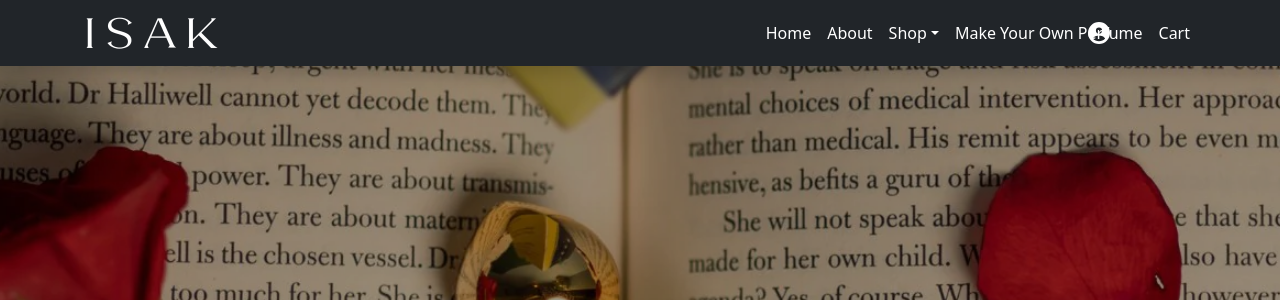
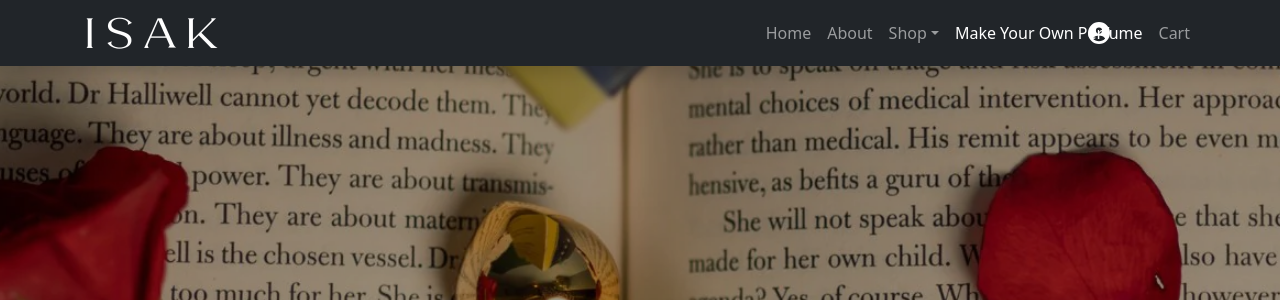
Before and after one commit to Diveesh-04/Major_project, a Django app: page /category/1/ in a window 1280 px wide. Shown: the top 300 px of the page. Run offline with Django 5.2, Linux system fonts and the light colour scheme; data comes from the database, SQL or seed files in the repository; both versions use the stored data as it was after the commit; some libraries are stand-ins or nearby versions.

Commit message:
final changes

```diff
--- a/store/templates/store/base.html
+++ b/store/templates/store/base.html
@@ -24,13 +24,13 @@
             <div class="collapse navbar-collapse" id="navbarNav">
                 <ul class="navbar-nav ms-auto">
                     <li class="nav-item">
-                        <a class="nav-link text-white" href="{% url 'home' %}">Home</a>
+                        <a class="nav-link" href="{% url 'home' %}">Home</a>
                     </li>
                     <li class="nav-item">
-                        <a class="nav-link text-white" href="{% url 'about' %}">About</a>
+                        <a class="nav-link " href="{% url 'about' %}">About</a>
                     </li>
                     <li class="nav-item dropdown">
-                        <a class="nav-link dropdown-toggle" style="color: white;" href="#" id="navbarDropdownMenuLink" role="button" data-bs-toggle="dropdown" aria-expanded="false">
+                        <a class="nav-link dropdown-toggle"  href="#" id="navbarDropdownMenuLink" role="button" data-bs-toggle="dropdown" aria-expanded="false">
                             Shop
                         </a>
                         <ul class="dropdown-menu" aria-labelledby="navbarDropdownMenuLink">
@@ -42,12 +42,12 @@
                     </li>
                     </li>
                     <li class="nav-item">
-                        <a class="nav-link" href="{% url 'product_detail' 10 %}" style="color: white;">
+                        <a class="nav-link" href="{% url 'product_detail' 32 %}" style="color: white;">
                             Make Your Own Perfume
                         </a>
                     </li>
                         <li class="nav-item">
-                            <a class="nav-link text-white" href="{% url 'view_cart' %}">Cart</a>
+                            <a class="nav-link" href="{% url 'view_cart' %}">Cart</a>
                         </li>
                        </ul>
                      <div class="login-container">
--- a/store/templates/store/cart.html
+++ b/store/templates/store/cart.html
@@ -40,7 +40,7 @@
                     </li>
                     </li>
                     <li class="nav-item">
-                        <a class="nav-link" href="{% url 'category_detail' 4 %}" style="color: white;">
+                        <a class="nav-link" href="{% url 'product_detail' 32 %}" style="color: white;">
                             Make Your Own Perfume
                         </a>
                     </ul>
--- a/store/templates/store/category.html
+++ b/store/templates/store/category.html
@@ -3,7 +3,7 @@
 
 <!-- Category Banner with Dynamic Image -->
 {% with category.name|lower as cat_name %}
-    {% if cat_name == "attar" or cat_name == "home fragrances" or cat_name == "perfume" or cat_name == "multi fragrances" %}
+{% if cat_name == "attar" or cat_name == "home fragrances" or cat_name == "perfume" or cat_name == "multi fragrances" or cat_name == "her/him" or cat_name == "him" or cat_name == "her" %}
         <div style="position: relative; width: 100%; height: 110vh; overflow: hidden; margin-top: -80px;">
             {% if category.image %}
                 <img src="{{ category.image.url }}" alt="{{ category.name }}"
```
Also changed, not shown: db.sqlite3.
